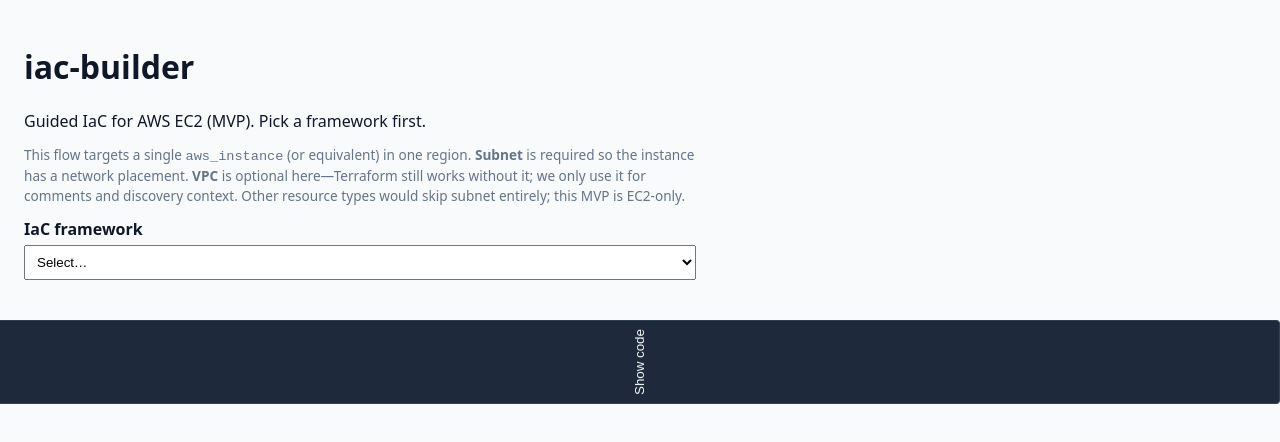
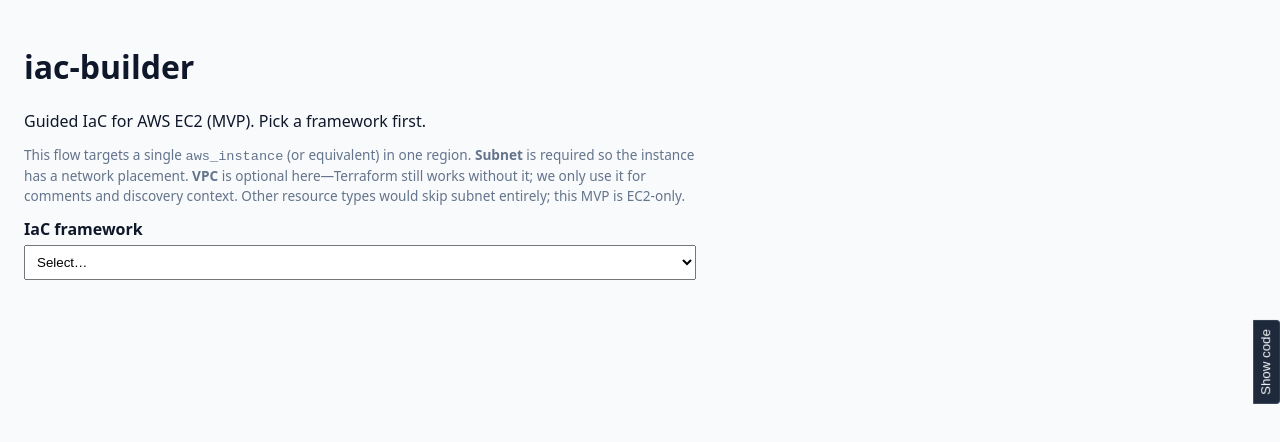
Before and after one commit to MichaelJ43/iac-builder, a React (Vite) app in the folder src/ui/: page / in a window 1280 px wide. Shown: the top 442 px of the page. Built offline with nearby package versions, Linux system fonts and the light colour scheme.

Commit message:
fix(ui): stop global button width from stretching Show code tab full viewport
Made-with: Cursor

```diff
--- a/src/ui/src/styles.css
+++ b/src/ui/src/styles.css
@@ -50,11 +50,15 @@ body {
 .slider.open {
   transform: translateX(0);
 }
+/* Override global `button { width: 100% }` — without this, the tab spans the viewport and looks like a horizontal bar */
 .slider-tab {
   position: fixed;
   right: 0;
   top: 40%;
   z-index: 21;
+  width: auto;
+  max-width: none;
+  margin-bottom: 0;
   writing-mode: vertical-rl;
   transform: rotate(180deg);
   background: #1e293b;
```
